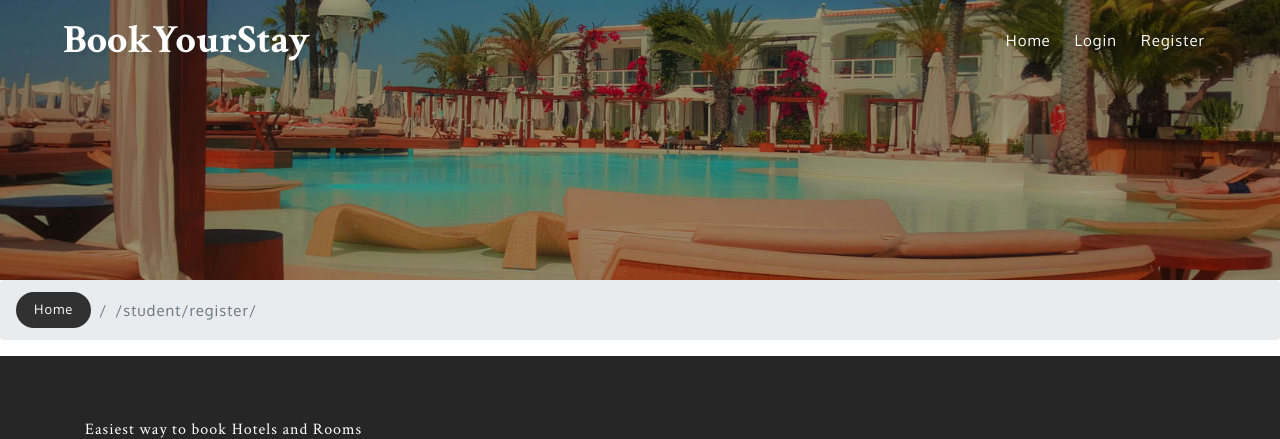
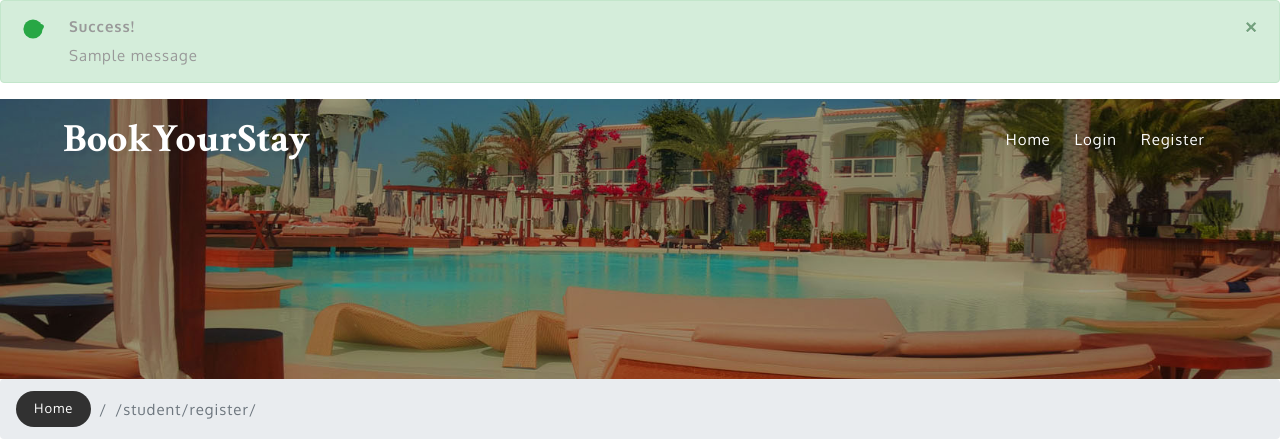
Before and after one commit to almusfuad/BookYourStay, a Django app: page /student/register/ in a window 1280 px wide. Shown: the top 439 px of the page. Run offline with Django 4.2, Linux system fonts and the light colour scheme; tables that the repository leaves empty hold one stand-in row (values such as "Sample post"); one stand-in notice (Sample message) is shown; some libraries are stand-ins or nearby versions; some web fonts are replaced.

Commit message:
messages and email

```diff
--- a/BookYourStay/urls.py
+++ b/BookYourStay/urls.py
@@ -23,8 +23,8 @@ urlpatterns = [
     path('admin/', admin.site.urls),
     path('student/', include('student.urls', namespace='student')),
     path('', include('hotel.urls', namespace='hotel')),
-    path('booking', include('booking.urls', namespace='booking')),
-    path('transaction', include('transaction.urls', namespace='transaction')),
+    path('booking/', include('booking.urls', namespace='booking')),
+    path('transaction/', include('transaction.urls', namespace='transaction')),
 ]
 
 
--- a/core/templates/base.html
+++ b/core/templates/base.html
@@ -34,9 +34,16 @@
 </head>
 <body>
 	{% block header %}
+	{% include 'messages.html' %}
         {% include 'navbar.html' %}
     {% endblock %}
     {% block content %}{% endblock %}
     {% include 'footer.html' %}
+    <script>
+	// Close Bootstrap alert after 2000 milliseconds (2 seconds)
+	setTimeout(function () {
+	    $('.alert').alert('close');
+	}, 2000);
+  </script>
 </body>
 </html>
--- /dev/null
+++ b/core/templates/messages.html
@@ -0,0 +1,32 @@
+{% for message in messages %}
+<div class="alert
+            {% if message.tags == 'success' %}alert-success{% endif %}
+            {% if message.tags == 'warning' %}alert-warning{% endif %}
+            {% if message.tags == 'error' %}alert-danger{% endif %}
+            alert-dismissible fade show" role="alert">
+    <div class="d-flex">
+        <div class="py-1">
+            <svg class="bi bi-check-circle
+                     {% if message.tags == 'success' %}text-success{% endif %}
+                     {% if message.tags == 'warning' %}text-warning{% endif %}
+                     {% if message.tags == 'error' %}text-danger{% endif %}
+                     mr-4" width="24" height="24" viewBox="0 0 20 20" fill="currentColor" xmlns="http://www.w3.org/2000/svg">
+                <path d="M10 18a8 8 0 100-16 8 8 0 000 16z"/>
+                <path d="M15 7a1 1 0 00-1.7-.7l-4 4a1 1 0 01-1.4 0l-2-2a1 1 0 00-1.4 1.4L9 11l3.3 3.3a1 1 0 001.4 0l5-5A1 1 0 0015 7z"/>
+            </svg>
+        </div>
+        <div>
+            <p class="font-weight-bold">
+                {% if message.tags == 'success' %}Success!{% endif %}
+                {% if message.tags == 'warning' %}Warning!{% endif %}
+                {% if message.tags == 'error' %}Error!{% endif %}
+            </p>
+            <p class="text-sm">{{ message }}</p>
+        </div>
+        <button type="button" class="close" data-dismiss="alert" aria-label="Close">
+            <span aria-hidden="true">&times;</span>
+        </button>
+    </div>
+</div>
+
+{% endfor %}
--- a/student/views.py
+++ b/student/views.py
@@ -8,6 +8,10 @@ from django.contrib.auth import authenticate, login
 from django.http import HttpResponseRedirect
 from rest_framework.authtoken.models import Token
 from django.contrib.auth.models import User
+
+# displaying messages
+from django.contrib import messages
+from django.contrib.auth.decorators import login_required
 
 # activation Email
 from django.contrib.auth.tokens import default_token_generator
@@ -53,10 +57,11 @@ class RegistrationView(CreateView):
             email.attach_alternative(email_body, 'text/html')
             email.send()
 
-
+            messages.success(self.request, 'Account created successfully. Please check your email for activation.')
             return redirect('student:login')
 
       def form_invalid(self, form):
+            messages.error(self.request, 'Account creation failed. Please check your forms.')
             return render(self.request, 'student/register.html', {'form': form})
 
 def activate(request, uid64, token):
@@ -70,9 +75,11 @@ def activate(request, uid64, token):
             user.is_active = True
             user.save()
             print(f"Account activated successfully for user: {user.username}")
+            messages.success(request, "Account activated successfully. You can now log in.")
             return redirect('student:login')
       else:
-            print("Activation failed. Redirecting to registration.")
+            messages.error(request, 'Activation failed. Redirecting to registration.')
+            # print("Activation failed. Redirecting to registration.")
             return redirect('student:register')
 
 
@@ -80,6 +87,7 @@ class CustomLoginView(LoginView):
       template_name = 'student/login.html'
 
       def get_success_url(self):
+            messages.success(self.request, 'Login successful.')
             return reverse_lazy('hotel:home')
 
       # def form_valid(self, form):
@@ -100,23 +108,26 @@ class CustomLoginView(LoginView):
 def custom_logout(request):
     if request.method == 'POST':
         logout(request)
-
+        messages.success(request, 'Logout successful.')
         return redirect('student:login')
 
     # Handle GET requests if needed
     return redirect('student:login')
 
 
+@login_required
 def profile_details(request):
       profile = Student.objects.get(user = request.user)
       return render(request, 'student/profile.html', {'profile': profile})
 
+@login_required
 def profile_edit(request):
       profile = Student.objects.get(user = request.user)
       if request.method == 'POST':
             form = StudentProfileForm(request.POST, request.FILES, instance=profile)
             if form.is_valid():
                   form.save()
+                  messages.success(request, 'Profile updated successfully.')
       else:
             form = StudentProfileForm(instance=profile)
 
```
Also changed, not shown: booking/templates/emails/booking_confirmation.html (added, +56 -0 lines), booking/views.py (+8 -0 lines), hotel/views.py (+10 -1 lines).
